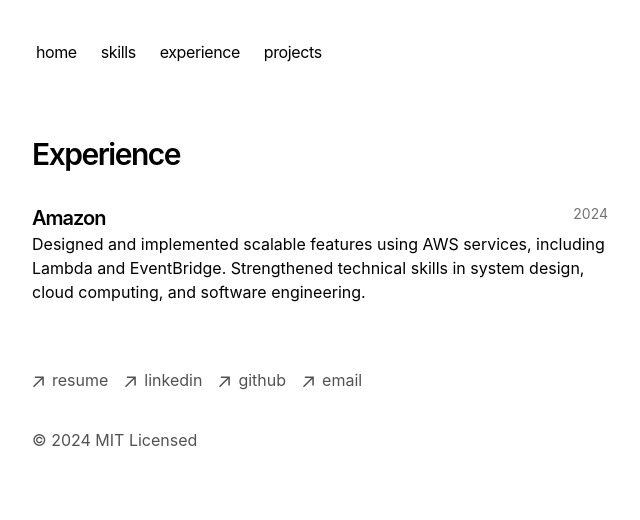
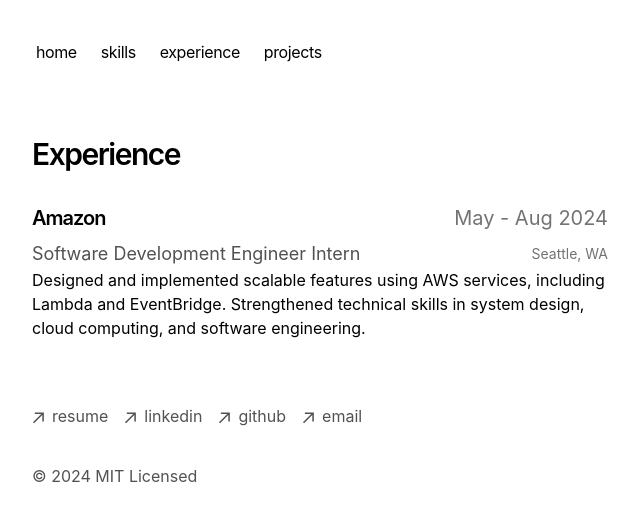
Before and after one commit to nnwetzel/portfolio, a Next.js app: page /experience in a window 1280 px wide. Shown: the top 520 px of the page, without its empty margins (320-960 px from the left). Built offline with nearby package versions, Linux system fonts and the light colour scheme.

Commit message:
Update experience

```diff
--- a/app/experience/page.tsx
+++ b/app/experience/page.tsx
@@ -5,9 +5,13 @@
           Experience
         </h1>
         <section className="mb-8">
-          <div className="flex justify-between items-start">
+          <div className="flex justify-between items-center mb-2">
             <h2 className="text-xl font-semibold tracking-tighter">Amazon</h2>
-            <span className="text-sm text-neutral-500">2024</span>
+            <span className="text-xl text-neutral-500">May - Aug 2024</span>
+          </div>
+          <div className="flex justify-between items-center">
+            <p className="text-lg text-neutral-600">Software Development Engineer Intern</p>
+            <p className="text-sm text-neutral-500">Seattle, WA</p>
           </div>
           <p className="mb-4">
             Designed and implemented scalable features using AWS services, including Lambda and
```
